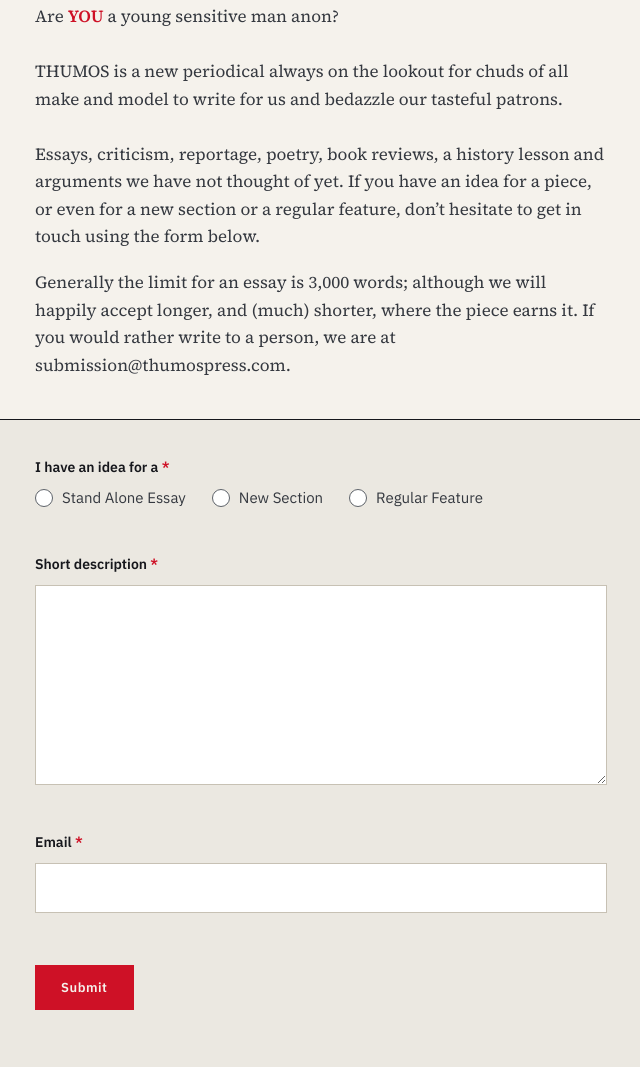
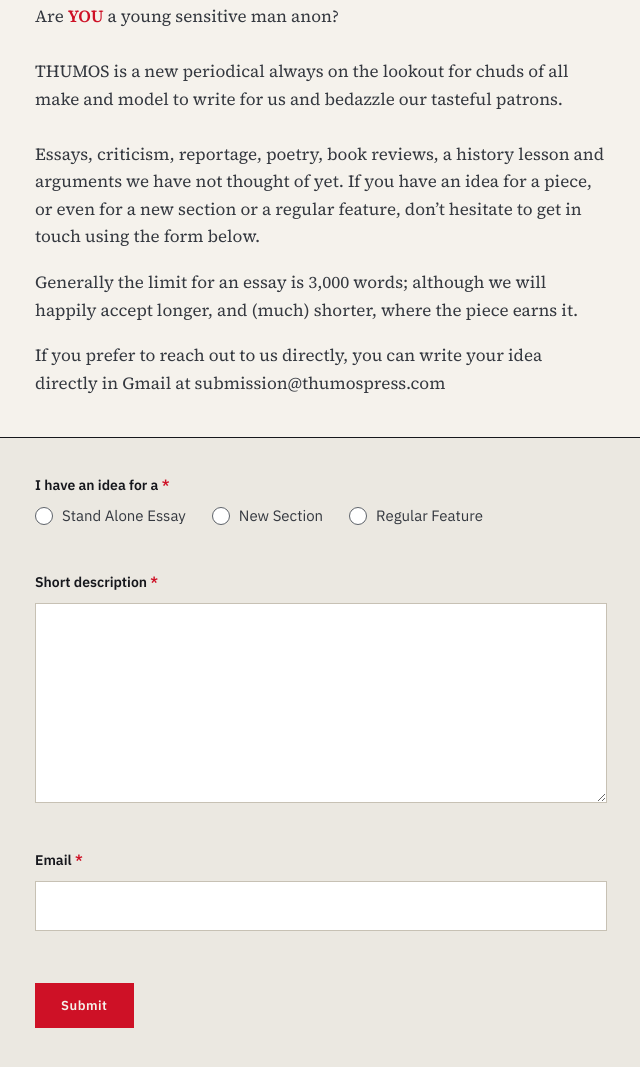
Before and after one commit to Orpheus26/Thumospress-, a plain HTML site: page write.html in a window 1280 px wide. Shown: the part 655-1722 px from the top of the page, without its empty margins (319-959 px from the left). Drawn offline with Linux system fonts and the light colour scheme.

Commit message:
Update write.html

```diff
--- a/write.html
+++ b/write.html
@@ -84,8 +84,9 @@
       Generally the limit for an essay is 3,000 words; although we will happily
       accept longer, and (much) shorter, where the piece earns it.
 
-      If you would rather write to a person, we are at
-      <a href="mailto:submission@thumospress.com">submission@thumospress.com</a>.
+    <p class="direct-note">
+      If you prefer to reach out to us directly, you can write your idea directly
+      in Gmail at <a href="mailto:submission@thumospress.com">submission@thumospress.com</a>
     </p>
   </div>
 </section>
```
